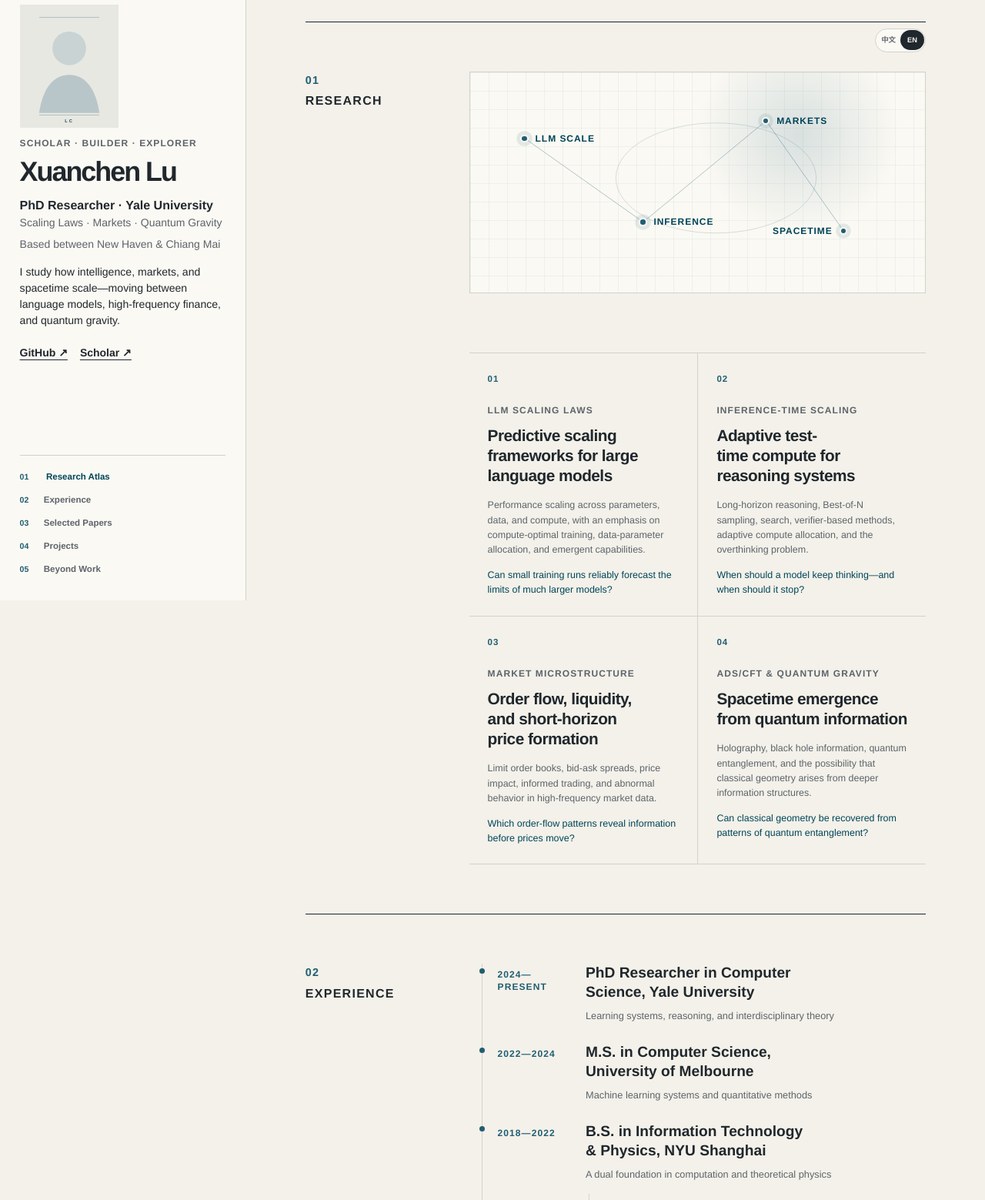
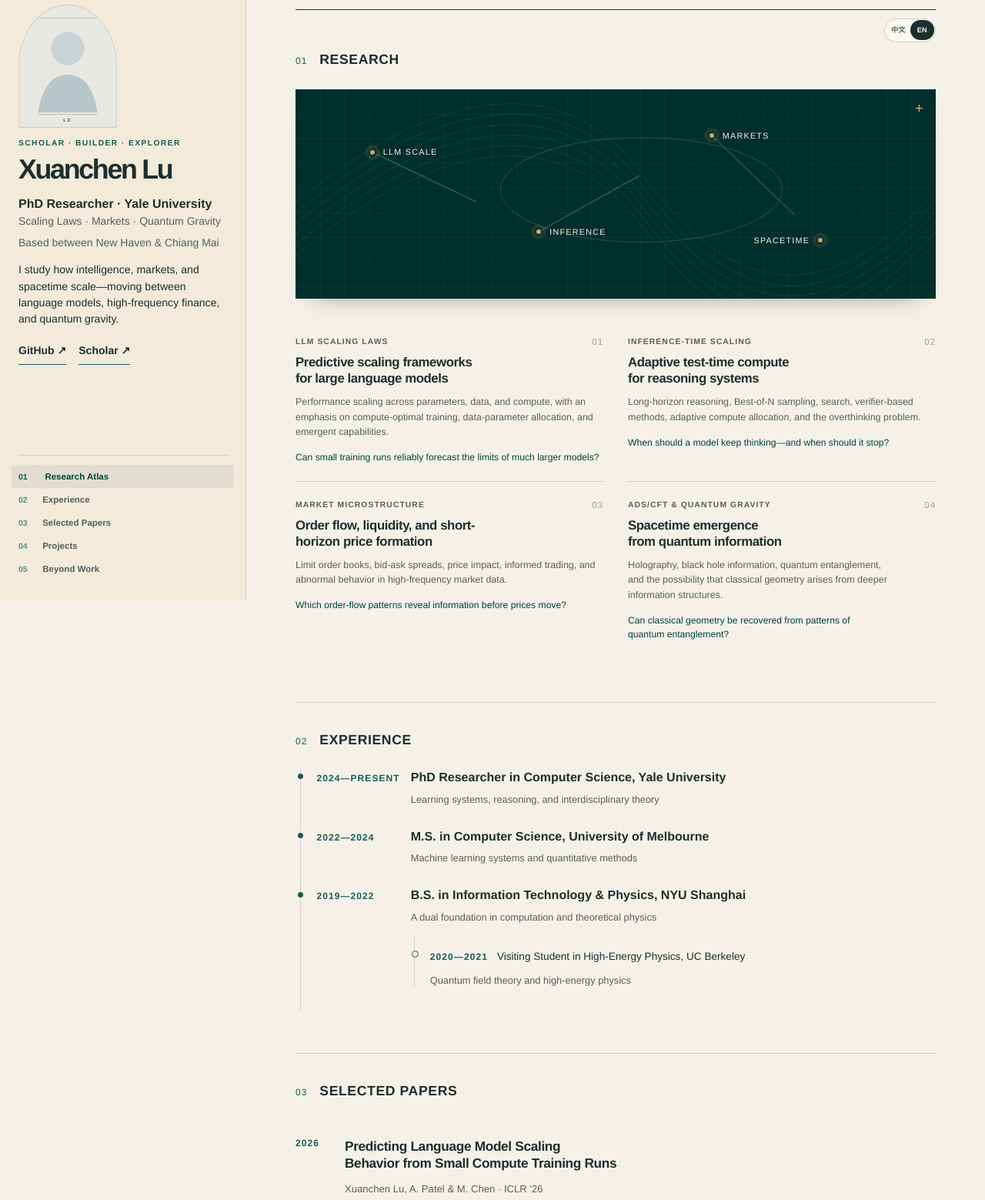
Before and after one commit to Redawn7/Redawn7.github.io, a website: page index.html in a window 1280 px wide. Shown: the part 20-1579 px from the top of the page at 77% size. Drawn offline with Linux system fonts and the light colour scheme.

Commit message:
design: add scientific exhibition visual treatment

```diff
--- a/assets/app.js
+++ b/assets/app.js
@@ -1,4 +1,4 @@
-import { content } from "./content.js?v=20260904-1";
+import { content } from "./content.js?v=20260908-1";
 import { STORAGE_KEY, detectLocale, persistLocale } from "./locale.js?v=20260902-1";
 
 const byId = (id) => document.getElementById(id);
--- /dev/null
+++ b/assets/atelier.css
@@ -0,0 +1,135 @@
+/* Scientific exhibition treatment, layered over the existing layout. */
+:root {
+  --paper: oklch(96% 0.013 86);
+  --surface: oklch(98% 0.009 86);
+  --graphite: oklch(29% 0.025 190);
+  --graphite-muted: oklch(48% 0.019 190);
+  --blue: oklch(43% 0.068 190);
+  --blue-deep: oklch(34% 0.059 190);
+  --hairline: oklch(85% 0.018 86);
+  --copper: oklch(75% 0.10 64);
+}
+
+main { padding-block-start: 2rem; }
+.profile-rail { background: oklch(94% 0.025 86); }
+.portrait { border-radius: 50% 50% 3px 3px; border: 1px solid var(--hairline); }
+.profile-rail h1 { letter-spacing: -0.065em; }
+.role { color: var(--blue); font-size: 0.64rem; letter-spacing: 0.14em; }
+.contact-links a { text-decoration: none; border-block-end: 1px solid var(--blue); }
+.section-progress a { border-radius: 2px; }
+.progress-number { opacity: 0.65; }
+.section-progress a[aria-current="true"] .progress-number { opacity: 1; }
+
+.indexed-section {
+  grid-template-columns: minmax(0, 1fr);
+  gap: 1.65rem;
+  padding-block: 2.5rem 3.5rem;
+  border-block-start-color: var(--hairline);
+}
+#research { padding-block-start: 3.5rem; border-block-start-color: var(--graphite); }
+.section-key {
+  display: flex;
+  align-items: baseline;
+  justify-content: flex-start;
+  gap: 1rem;
+}
+.section-key span { font-size: 0.75rem; font-weight: 500; }
+.section-key h2 { font-size: 1.1rem; letter-spacing: 0.035em; }
+.research-toolbar { inset-block-start: 0.7rem; }
+.research-atlas, .research-list, .publications-toggle { grid-column: 1 / -1; }
+
+.research-atlas {
+  min-height: 17rem;
+  border: 0;
+  background-color: oklch(27% 0.047 190);
+  background-image:
+    linear-gradient(oklch(85% 0.05 170 / 0.055) 1px, transparent 1px),
+    linear-gradient(90deg, oklch(85% 0.05 170 / 0.055) 1px, transparent 1px);
+  background-size: 2rem 2rem;
+  box-shadow: 0 16px 28px -24px oklch(25% 0.04 190 / 0.65);
+}
+.research-atlas::before { display: none; }
+.research-atlas::after {
+  content: "+";
+  position: absolute;
+  right: 1rem;
+  top: 0.55rem;
+  color: var(--copper);
+  font-size: 1.2rem;
+  font-weight: 300;
+  pointer-events: none;
+}
+.atlas-connections line { stroke: oklch(80% 0.05 170 / 0.5); }
+.atlas-connections ellipse { stroke: oklch(80% 0.05 170 / 0.22); }
+.atlas-connections [data-atlas-line].is-active { stroke: var(--copper); stroke-width: 1.8; }
+.atlas-node, .atlas-node:hover, .atlas-node.is-active { color: oklch(96% 0.02 86); }
+.atlas-node:focus-visible { outline-color: var(--copper); }
+.atlas-label { font-weight: 500; letter-spacing: 0.12em; font-size: 0.67rem; }
+.atlas-dot {
+  background: var(--copper);
+  border-color: oklch(27% 0.047 190);
+  box-shadow: 0 0 0 0.3rem oklch(75% 0.10 64 / 0.12);
+}
+.atlas-node.is-active .atlas-dot { box-shadow: 0 0 0 0.65rem oklch(75% 0.10 64 / 0.2); }
+.atlas-contours {
+  fill: none;
+  stroke: oklch(78% 0.055 175 / 0.18);
+  stroke-width: 0.65;
+}
+.atlas-contours path { vector-effect: non-scaling-stroke; }
+.is-ready .atlas-connections line { animation: connection-draw 1.8s var(--ease-out) both; }
+@keyframes connection-draw {
+  from { stroke-dasharray: 150; stroke-dashoffset: 150; opacity: 0; }
+  to { stroke-dasharray: 150; stroke-dashoffset: 0; opacity: 1; }
+}
+
+.research-list { border: 0; column-gap: 2rem; }
+.research-feature { position: relative; padding: 1.4rem 0; }
+.research-feature + .research-feature { border-inline-start: 0; }
+.research-feature:nth-child(n + 3) { border-block-start: 1px solid var(--hairline); }
+.research-index { position: absolute; right: 0; top: 1.3rem; font-weight: 400; opacity: 0.5; }
+.research-feature .micro-label { padding-inline-end: 2rem; font-size: 0.65rem; letter-spacing: 0.1em; }
+.research-feature h3 { font-size: 1.05rem; max-width: 36ch; margin-block: 0.65rem; }
+.research-feature.is-active { background: transparent; transform: none; }
+.research-feature.is-active h3 { color: var(--blue); }
+.research-question { font-size: 0.76rem; }
+.research-feature.is-active .research-index { opacity: 1; }
+.experience-timeline { padding-inline-start: 0.4rem; border-block-end: 0; }
+.experience-timeline .experience-row { grid-template-columns: 7rem minmax(0, 1fr); padding-block-end: 1.8rem; }
+.experience-timeline .experience-row--exchange { display: block; padding-block-end: 0; }
+.experience-row h3 { font-size: 1rem; }
+.experience-row--exchange h3 { font-size: 0.85rem; }
+.paper-row { padding-block: 1.35rem; }
+.record-body h3 { font-size: 1.08rem; max-width: 65ch; }
+.record-body .record-topic { font-size: 0.71rem; letter-spacing: 0.025em; }
+.paper-role { letter-spacing: 0.05em; }
+.publications-toggle { margin: 0; border-block-end: 1px solid var(--blue); }
+.project-entry { position: relative; }
+.project-entry h3 { font-size: 1.15rem; }
+.project-entry .micro-label { margin-block-end: 0.8rem; font-size: 0.65rem; }
+.project-entry:hover { background: transparent; }
+.project-entry:hover h3 { transform: translateX(3px); }
+.project-entry h3 { transition: transform 200ms var(--ease-out), color 200ms var(--ease-out); }
+.interest-list { padding-block-start: 0; }
+.interest-list li { background: transparent; border: 0; padding: 0.5rem 1.25rem 0.5rem 0; font-size: 0.85rem; }
+.interest-list li + li::before { content: "·"; margin-inline-end: 1.25rem; color: var(--blue); }
+.collaboration { padding-block: 2rem; }
+.collaboration h2 { max-width: 28ch; font-size: clamp(1.5rem, 2.5vw, 2rem); }
+
+@media (min-width: 70rem) {
+  main { padding-inline: clamp(2.5rem, 5vw, 5rem); }
+  .profile-inner { padding-inline: 1.5rem; }
+  .section-progress a { padding-inline: 0.55rem; margin-inline: -0.55rem; }
+  .section-progress a[aria-current="true"] { background: oklch(43% 0.068 190 / 0.08); }
+}
+@media (max-width: 47.999rem) {
+  .research-atlas { min-height: 13rem; }
+  .atlas-label { font-size: 0.57rem; letter-spacing: 0.06em; }
+  .research-feature + .research-feature { border-block-start: 1px solid var(--hairline); }
+  .experience-timeline .experience-row { grid-template-columns: minmax(0, 1fr); }
+  .indexed-section { padding-block-end: 2.5rem; }
+}
+@media (prefers-reduced-motion: reduce) {
+  .is-ready .atlas-connections line { animation: none; }
+  .project-entry:hover h3 { transform: none; }
+}
--- a/assets/content.js
+++ b/assets/content.js
@@ -80,7 +80,7 @@ export const content = {
       { key: "yale", period: "2024—Present", title: "PhD Researcher in Computer Science, Yale University", focus: "Learning systems, reasoning, and interdisciplinary theory" },
       { key: "melbourne", period: "2022—2024", title: "M.S. in Computer Science, University of Melbourne", focus: "Machine learning systems and quantitative methods" },
       { key: "berkeley", period: "2020—2021", title: "Visiting Student in High-Energy Physics, UC Berkeley", focus: "Quantum field theory and high-energy physics", kind: "exchange", nestedWithin: "nyu-shanghai" },
-      { key: "nyu-shanghai", period: "2018—2022", title: "B.S. in Information Technology & Physics, NYU Shanghai", focus: "A dual foundation in computation and theoretical physics" },
+      { key: "nyu-shanghai", period: "2019—2022", title: "B.S. in Information Technology & Physics, NYU Shanghai", focus: "A dual foundation in computation and theoretical physics" },
     ],
     papers: paperRecords.map((paper, index) => ({
       ...paper,
@@ -169,7 +169,7 @@ export const content = {
       { key: "yale", period: "2024—至今", title: "耶鲁大学计算机科学博士研究生", focus: "学习系统、推理与跨学科理论" },
       { key: "melbourne", period: "2022—2024", title: "墨尔本大学计算机科学硕士", focus: "机器学习系统与量化方法" },
       { key: "berkeley", period: "2020—2021", title: "加州大学伯克利分校高能物理交换生", focus: "量子场论与高能物理", kind: "exchange", nestedWithin: "nyu-shanghai" },
-      { key: "nyu-shanghai", period: "2018—2022", title: "上海纽约大学信息技术与物理学双学位", focus: "计算与理论物理的双重基础" },
+      { key: "nyu-shanghai", period: "2019—2022", title: "上海纽约大学信息技术与物理学双学位", focus: "计算与理论物理的双重基础" },
     ],
     papers: paperRecords.map((paper, index) => ({
       ...paper,
--- a/assets/styles.css
+++ b/assets/styles.css
@@ -1096,11 +1096,25 @@ h2 {
 }
 
 .experience-timeline .experience-row--exchange {
+  display: block;
   margin-block-start: 1rem;
   margin-inline-start: 0.25rem;
   padding-block-start: 0.75rem;
   padding-block-end: 0;
   grid-template-columns: minmax(0, 1fr);
+}
+
+.experience-row--exchange > .record-year {
+  display: inline;
+  margin-inline-end: 0.75rem;
+}
+
+.experience-row--exchange > div { display: contents; }
+
+.experience-row--exchange h3 {
+  display: inline;
+  font-size: 0.85rem;
+  font-weight: 500;
 }
 
 .experience-timeline .experience-row--exchange::before {
--- a/index.html
+++ b/index.html
@@ -13,7 +13,8 @@
     <meta property="og:url" content="https://redawn7.github.io/">
     <link rel="canonical" href="https://redawn7.github.io/">
     <link rel="icon" href="./assets/avatar.svg" type="image/svg+xml">
-    <link rel="stylesheet" href="./assets/styles.css?v=20260904-1">
+    <link rel="stylesheet" href="./assets/styles.css?v=20260908-1">
+    <link rel="stylesheet" href="./assets/atelier.css?v=20260909-1">
     <script type="application/ld+json">
       {
         "@context": "https://schema.org",
@@ -28,7 +29,7 @@
         }
       }
     </script>
-    <script type="module" src="./assets/app.js?v=20260904-1"></script>
+    <script type="module" src="./assets/app.js?v=20260908-1"></script>
   </head>
   <body>
     <a class="skip-link" href="#work" id="skip-link">Skip to work</a>
@@ -77,6 +78,14 @@
           <div class="research-atlas" id="research-atlas" aria-labelledby="atlas-title">
             <p class="visually-hidden" id="atlas-title">Interactive research atlas</p>
             <svg class="atlas-connections" viewBox="0 0 100 100" preserveAspectRatio="none" aria-hidden="true">
+              <g class="atlas-contours">
+                <path d="M-10 83 C17 -2 41 -15 54 40 S85 126 110 7"/>
+                <path d="M-10 88 C17 3 41 -10 54 45 S85 131 110 12"/>
+                <path d="M-10 93 C17 8 41 -5 54 50 S85 136 110 17"/>
+                <path d="M-10 98 C17 13 41 0 54 55 S85 141 110 22"/>
+                <path d="M-10 103 C17 18 41 5 54 60 S85 146 110 27"/>
+                <path d="M-10 108 C17 23 41 10 54 65 S85 151 110 32"/>
+              </g>
               <ellipse cx="54" cy="48" rx="22" ry="25" data-atlas-line="spacetime"></ellipse>
               <line x1="12" y1="30" x2="38" y2="68" data-atlas-line="llm-scaling"></line>
               <line x1="38" y1="68" x2="65" y2="22" data-atlas-line="inference"></line>
@@ -105,7 +114,7 @@
           <div class="experience-list experience-timeline" id="experience-list">
             <article class="experience-row"><p class="record-year">2024—Present</p><div><h3>PhD Researcher in Computer Science, Yale University</h3><p class="experience-focus">Learning systems, reasoning, and interdisciplinary theory</p></div></article>
             <article class="experience-row"><p class="record-year">2022—2024</p><div><h3>M.S. in Computer Science, University of Melbourne</h3><p class="experience-focus">Machine learning systems and quantitative methods</p></div></article>
-            <article class="experience-row"><p class="record-year">2018—2022</p><div><h3>B.S. in Information Technology &amp; Physics, NYU Shanghai</h3><p class="experience-focus">A dual foundation in computation and theoretical physics</p>
+            <article class="experience-row"><p class="record-year">2019—2022</p><div><h3>B.S. in Information Technology &amp; Physics, NYU Shanghai</h3><p class="experience-focus">A dual foundation in computation and theoretical physics</p>
               <article class="experience-row experience-row--exchange"><p class="record-year">2020—2021</p><div><h3>Visiting Student in High-Energy Physics, UC Berkeley</h3><p class="experience-focus">Quantum field theory and high-energy physics</p></div></article>
             </div></article>
           </div>
```
Also changed, not shown: docs/content/virtual-persona-research-and-papers.md (+1 -1 lines), docs/superpowers/specs/2026-09-09-scientific-exhibition-design.md (added, +20 -0 lines).
